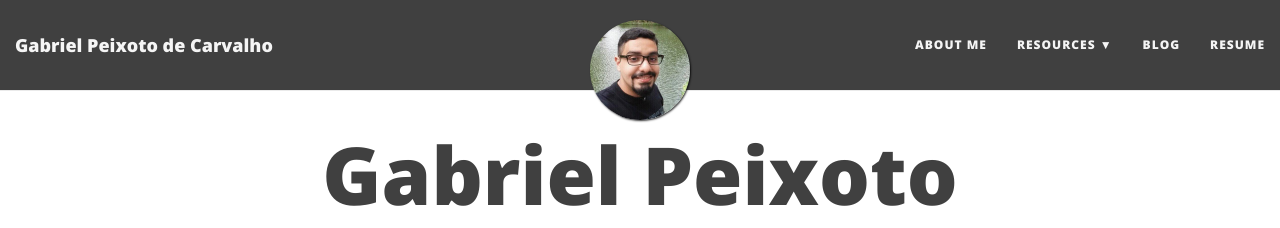
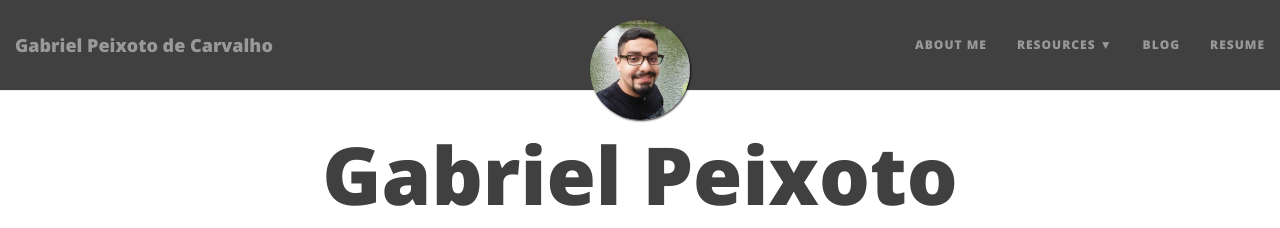
Before and after one commit to gaburiero/gaburiero.github.io, a Jekyll site: the page built from index.html, in a window 1280 px wide. Shown: the top 228 px of the page. Built offline with Jekyll 4.4.1, drawn with Linux system fonts in a browser that asks for light colours; nearby versions of some CDN libraries; the list of posts is cut into pages by our own code.

Commit message:
update colors on main.css

```diff
--- a/css/main.css
+++ b/css/main.css
@@ -112,7 +112,7 @@ img {
 .navbar-custom .navbar-brand,
 .navbar-custom .nav li a {
   font-weight: 800;
-  color: #F5F5F5;
+  color: #999999;
 }
 
 .navbar-custom .navbar-brand:hover,
@@ -228,7 +228,7 @@ img {
 }
 @media only screen and (max-width: 767px) {
   .navbar-custom .nav .navlinks-container.show-children {
-    background: #808080;
+    background: #EEEEE;
   }
   .navbar-custom .nav .navlinks-container.show-children .navlinks-children {
     display: block;
@@ -239,7 +239,7 @@ img {
     text-align: center;
   }
   .navbar-custom .nav .navlinks-container:hover {
-    background: #808080;
+    background: #EEEEEE;
   }
   .navbar-custom .nav .navlinks-container:hover .navlinks-children {
     display: block;
```
